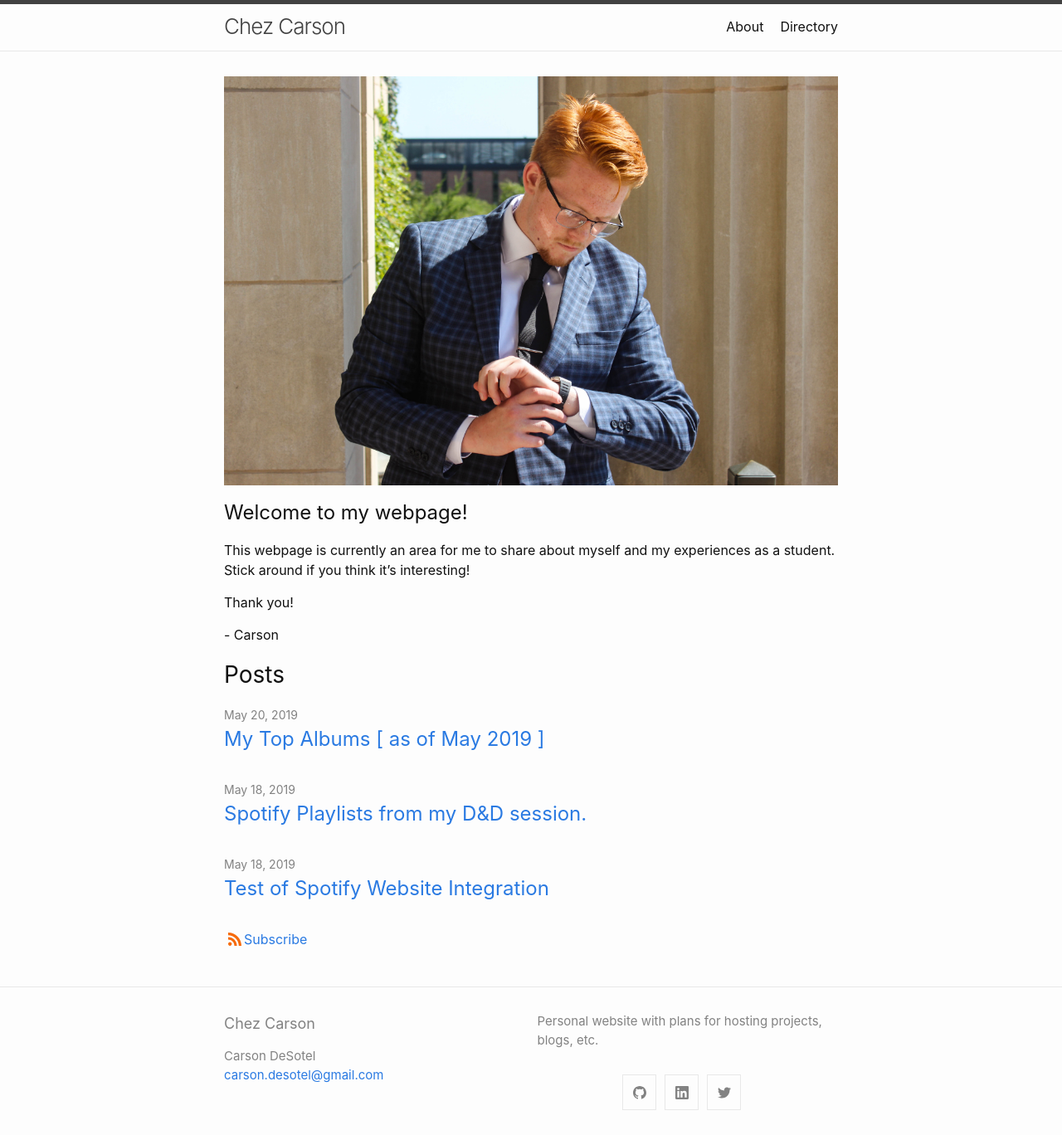
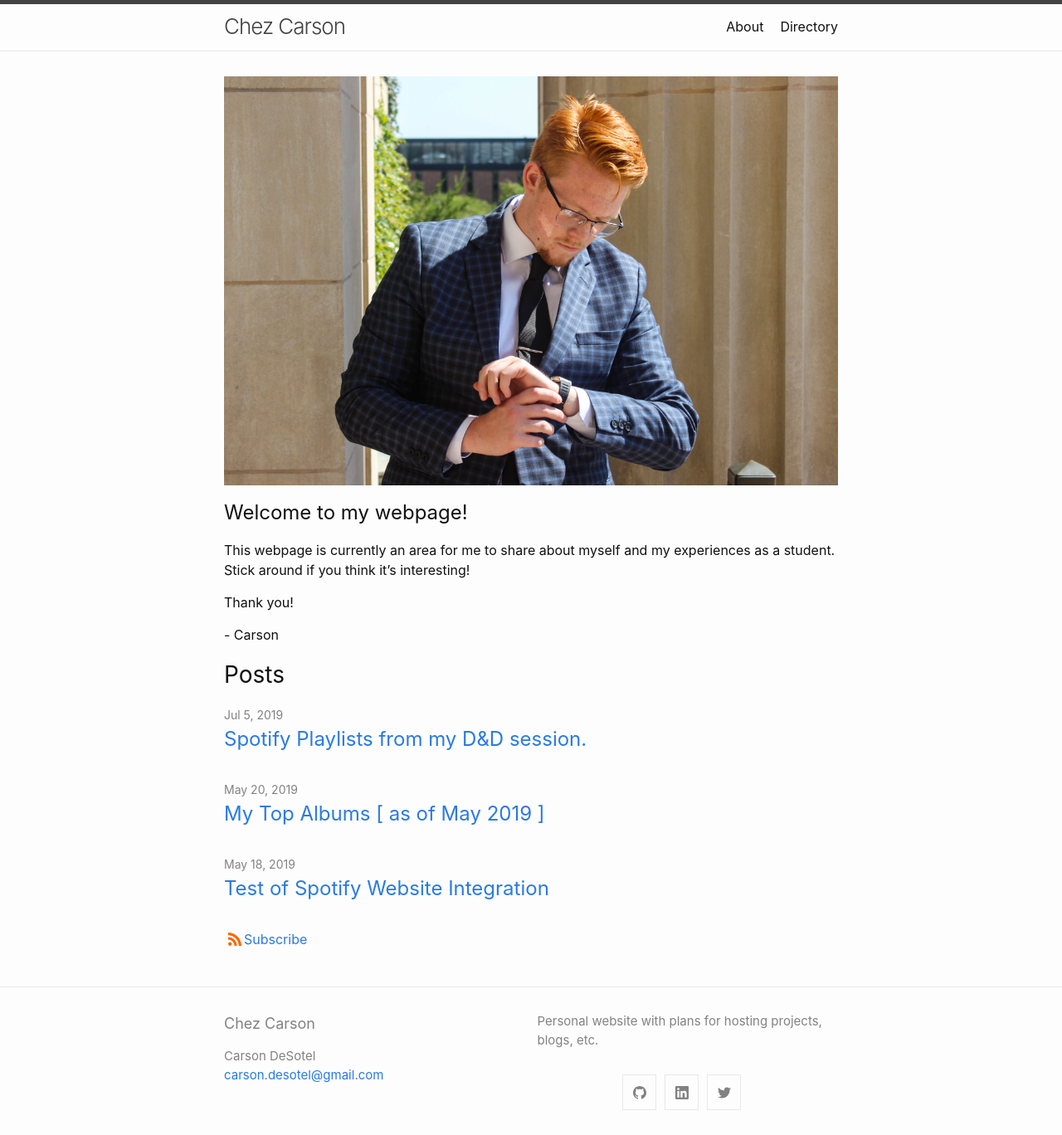
Before and after one commit to Carson-DeSotel/Carson-DeSotel.github.io, a Jekyll site: the page built from index.md, in a window 1280 px wide. Shown: the whole page at 83% size. Built offline with Jekyll 4.4.1, drawn with Linux system fonts in a browser that asks for light colours; our own code applies the rules of GitHub Pages for plain Markdown files.

Commit message:
Update 2019-07-05-spotify-playlists.md

```diff
--- a/_posts/2019-07-05-spotify-playlists.md
+++ b/_posts/2019-07-05-spotify-playlists.md
@@ -1,11 +1,11 @@
 ---
 layout: post
 title: Spotify Playlists from my D&D session.
-date: 2019-05-18
+date: 2019-07-05
 sp1: spotify/playlist/12UFTTzfrK4QJEe6UivufC
 sp2: spotify/playlist/5MaM9waLxuBJ2cixrEWfvk
 sp3: spotify/playlist/6Xs5EdpJBDgCSKT1YXbAvi
-sp4: spotify/laylist/5KllKk7R4a99UPtzTLzqz3
+sp4: spotify/playlist/5KllKk7R4a99UPtzTLzqz3
 sp5: spotify/playlist/7yOFpIPmuHCc1aI6DJy5Ny
 sp6: spotify/playlist/0lFY0YIHgcJAmPWR2i6Wo1
 ---
```
